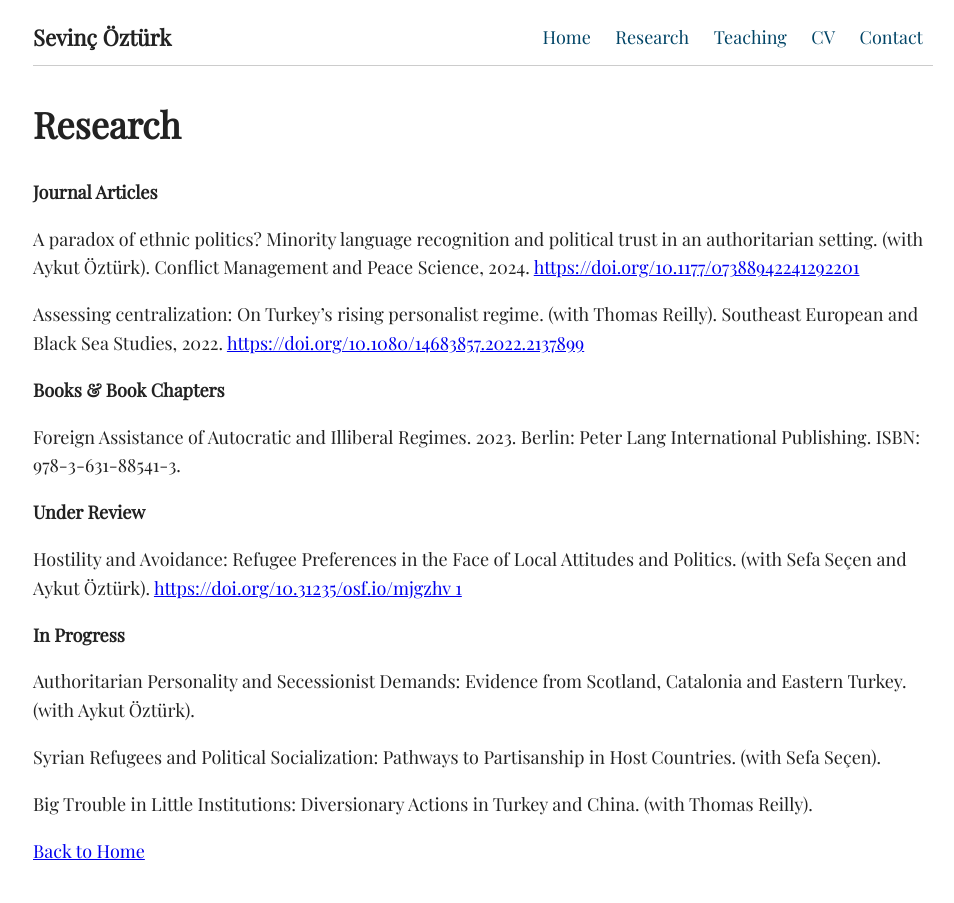
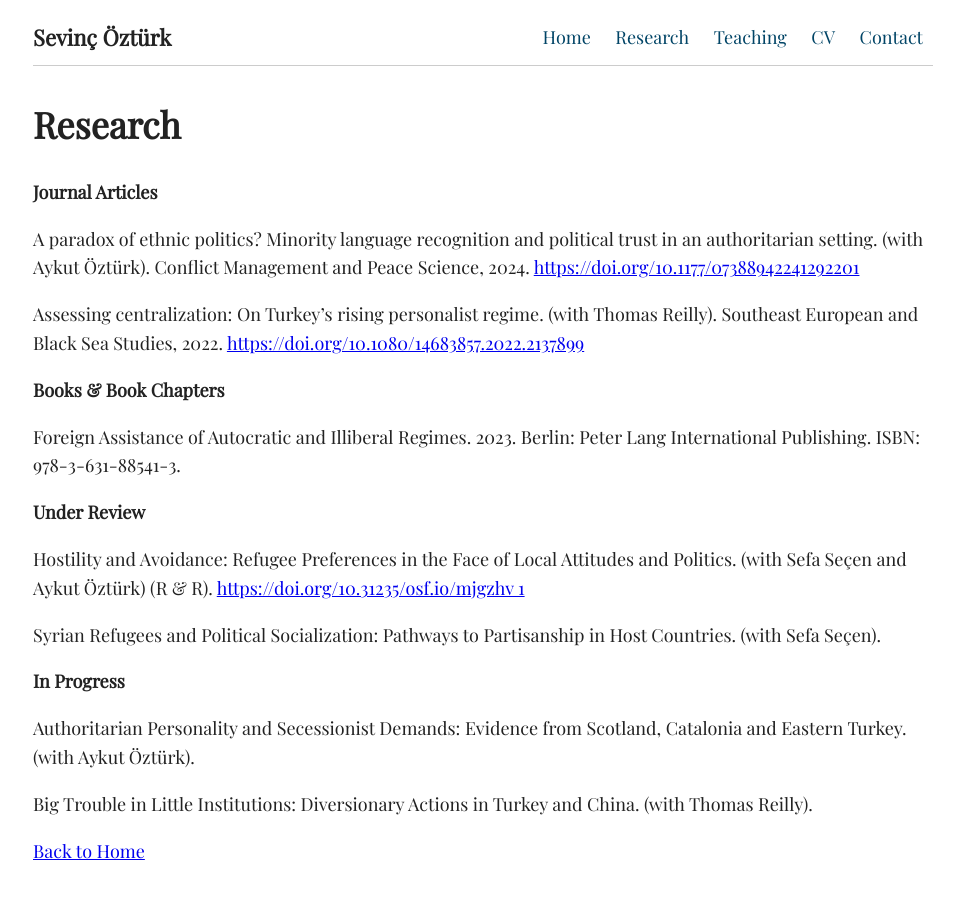
Before and after one commit to SevincOzturk/sevincozturk.github.io, a Jekyll site: the page built from research.md, in a window 1280 px wide. Shown: the whole page, without its empty margins (157-1111 px from the left). Built offline with Jekyll 4.4.1, drawn with Linux system fonts in a browser that asks for light colours.

```diff
--- a/research.md
+++ b/research.md
@@ -19,14 +19,14 @@ Foreign Assistance of Autocratic and Illiberal Regimes. 2023. Berlin: Peter Lang
 
 **Under Review**
 
-Hostility and Avoidance: Refugee Preferences in the Face of Local Attitudes and Politics. (with Sefa Seçen and Aykut Öztürk).  [https://doi.org/10.31235/osf.io/mjgzhv 1](https://doi.org/10.31235/osf.io/mjgzh_v1)
+Hostility and Avoidance: Refugee Preferences in the Face of Local Attitudes and Politics. (with Sefa Seçen and Aykut Öztürk) (R & R).  [https://doi.org/10.31235/osf.io/mjgzhv 1](https://doi.org/10.31235/osf.io/mjgzh_v1)
+
+Syrian Refugees and Political Socialization: Pathways to Partisanship in Host Countries. (with Sefa Seçen).
 
 **In Progress**
 
 Authoritarian Personality and Secessionist Demands: Evidence from Scotland, Catalonia and Eastern Turkey. (with Aykut Öztürk).
 
-Syrian Refugees and Political Socialization: Pathways to Partisanship in Host Countries. (with Sefa Seçen).
-
 Big Trouble in Little Institutions: Diversionary Actions in Turkey and China. (with Thomas Reilly).
 
 [Back to Home](index.md)
```
